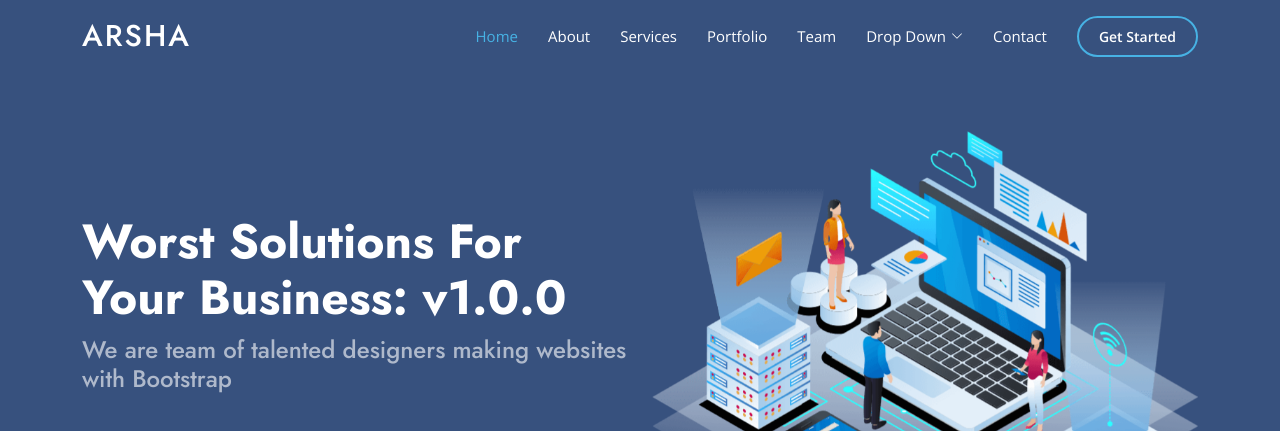
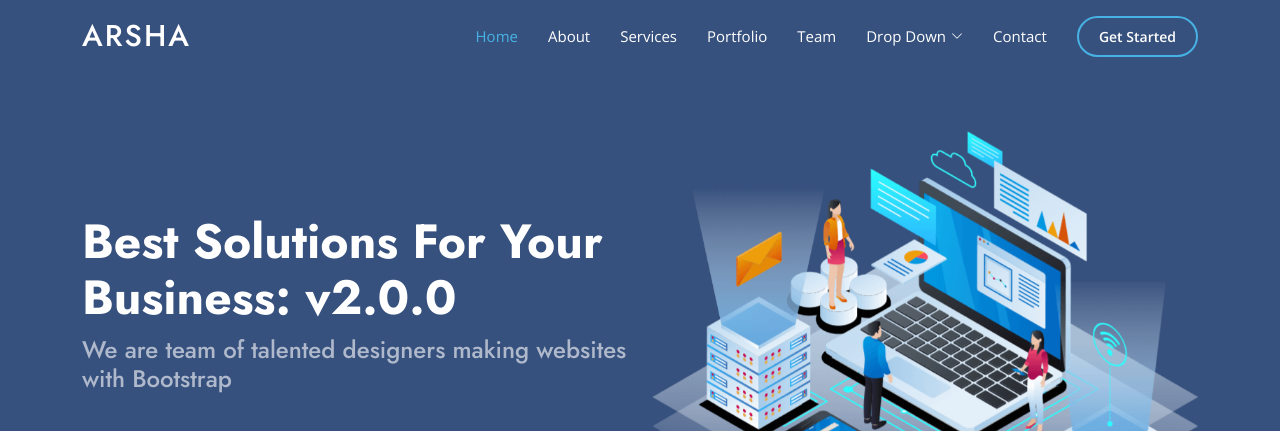
Before and after one commit to JuwonOh/docker-ecr, a plain HTML site: page index.html in a window 1280 px wide. Shown: the top 431 px of the page. Drawn offline with nearby package versions, Linux system fonts and the light colour scheme.

Commit message:
fix: index.html

```diff
--- a/index.html
+++ b/index.html
@@ -85,7 +85,7 @@
     <div class="container">
       <div class="row">
         <div class="col-lg-6 d-flex flex-column justify-content-center pt-4 pt-lg-0 order-2 order-lg-1" data-aos="fade-up" data-aos-delay="200">
-          <h1>Worst Solutions For Your Business: v1.0.0</h1>
+          <h1>Best Solutions For Your Business: v2.0.0</h1>
           <h2>We are team of talented designers making websites with Bootstrap</h2>
           <div class="d-flex justify-content-center justify-content-lg-start">
             <a href="#about" class="btn-get-started scrollto">Get Started</a>
```
